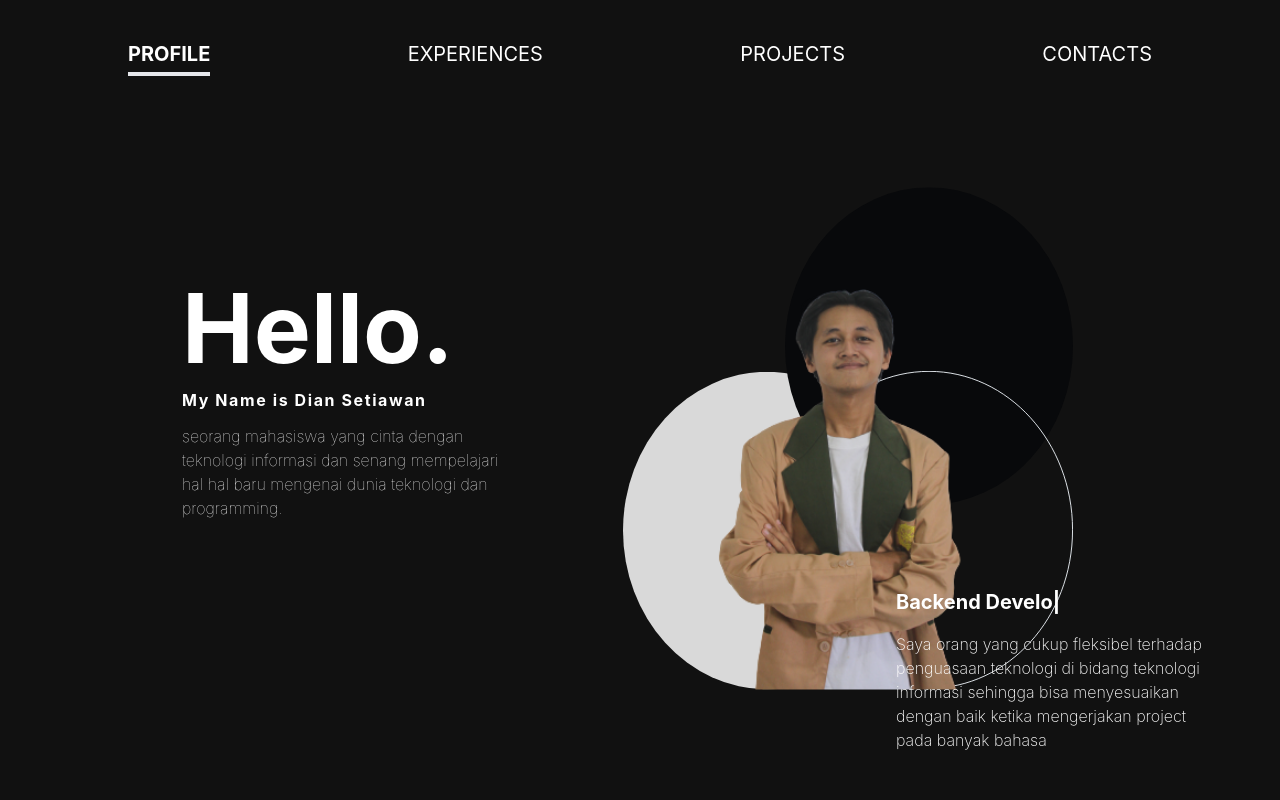
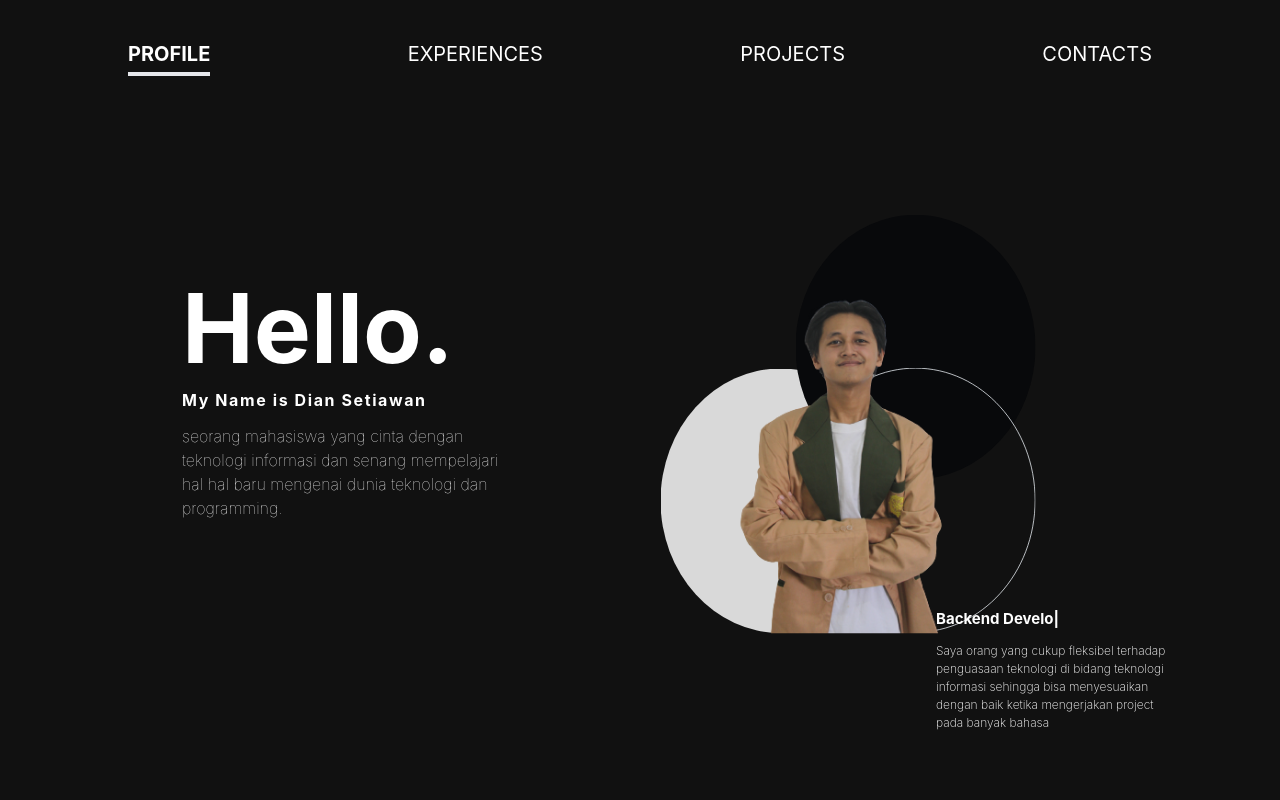
Before and after one commit to yandiaan/yandiaan.github.io, a Next.js app: page / in a window 1280 px wide. Shown: the top 800 px of the page. Built offline with nearby package versions, Linux system fonts and the light colour scheme.

Commit message:
fix profile size

```diff
--- a/components/Profile/ProfileImg.tsx
+++ b/components/Profile/ProfileImg.tsx
@@ -14,7 +14,7 @@ export default function ProfileImg() {
   }, [active]);
 
   return (
-    <div className="relative -mt-24 overflow-visible scale-50 justify-self-start xl:scale-90">
+    <div className="relative -mt-24 overflow-visible scale-50 justify-self-start xl:scale-75">
       <img
         className={`absolute z-10 bottom-0 left-0 transition-all ease-in-out duration-500 ${
           active ? "left-1/4 bottom-1/3 z-40 animate-wiggle" : ""
--- a/components/Profile/TypeWriter/TypeWriter.tsx
+++ b/components/Profile/TypeWriter/TypeWriter.tsx
@@ -3,7 +3,7 @@ import TypeTitle from "./TypeTitle.jsx";
 
 export default function TypeWriter() {
   return (
-    <div className="absolute bottom-12 scale-75 xl:scale-100 right-16">
+    <div className="absolute bottom-12 scale-75 xl:block hidden right-16">
       <TypeTitle />
       <p className="w-80 font-extralight">
         Saya orang yang cukup fleksibel terhadap penguasaan teknologi di bidang
```
